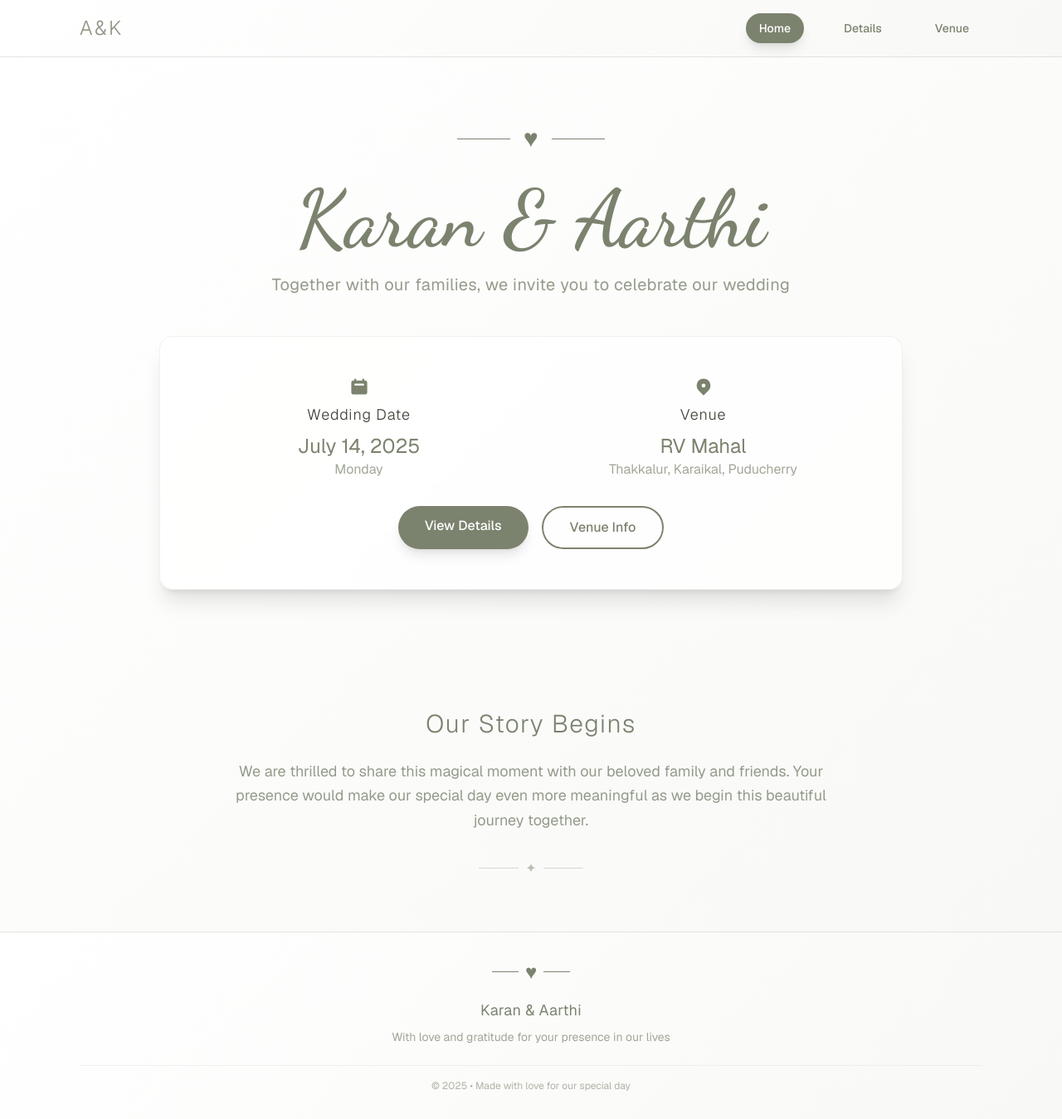
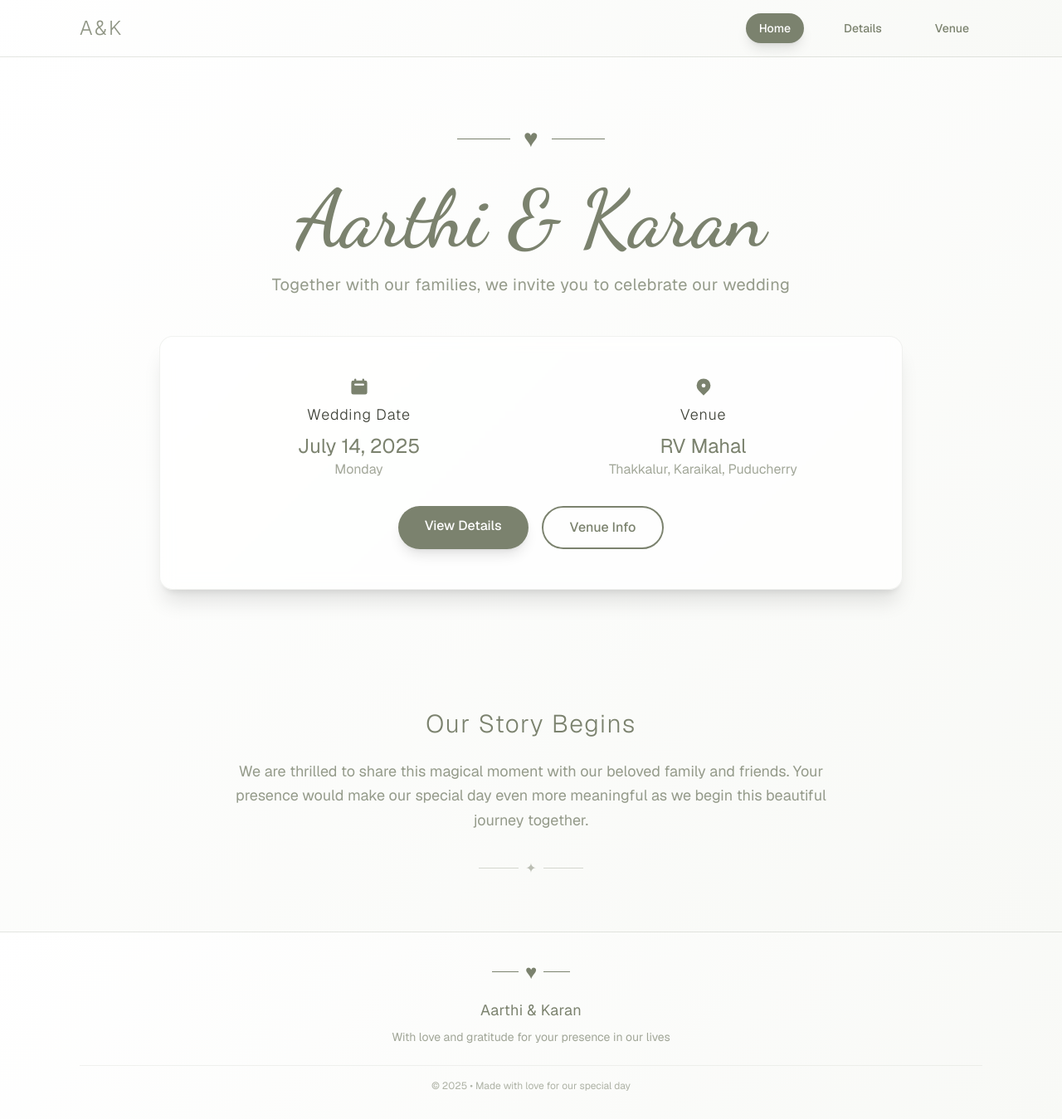
Before and after one commit to karanshetty/karan-aarthi, a Next.js app: page / in a window 1280 px wide. Shown: the whole page at 83% size. Built offline with nearby package versions, Linux system fonts and the light colour scheme.

Commit message:
name place change

```diff
--- a/src/app/page.tsx
+++ b/src/app/page.tsx
@@ -19,7 +19,7 @@ export default function Home() {
 
           {/* Main Heading */}
           <h1 className="text-5xl sm:text-7xl lg:text-8xl font-dancing-script font-semibold text-olive mb-4">
-            Karan & Aarthi
+            Aarthi & Karan
           </h1>
 
           <p className="text-lg sm:text-xl text-olive/80 wedding-subtitle mb-12">
--- a/src/components/Footer.tsx
+++ b/src/components/Footer.tsx
@@ -8,9 +8,8 @@ export default function Footer() {
             <div className="text-olive text-2xl">♥</div>
             <div className="w-8 h-px bg-olive"></div>
           </div>
-
-                    <p className="text-olive wedding-subtitle text-lg mb-2">
-            Karan & Aarthi
+          <p className="text-olive wedding-subtitle text-lg mb-2">
+            Aarthi & Karan
           </p>
 
           <p className="text-olive/70 text-sm">
--- a/src/components/SplashScreen.tsx
+++ b/src/components/SplashScreen.tsx
@@ -181,7 +181,7 @@ export default function SplashScreen({ onComplete }: SplashScreenProps) {
         {/* Names */}
         <div className="mb-8 space-y-2">
           <h1 className="font-dancing-script text-7xl md:text-8xl font-semibold text-olive-dark mb-4">
-            Karan
+          Aarthi
           </h1>
 
           <div className="font-dancing-script text-4xl text-olive-light mb-4">
@@ -189,7 +189,7 @@ export default function SplashScreen({ onComplete }: SplashScreenProps) {
           </div>
 
           <h1 className="font-dancing-script text-7xl md:text-8xl font-semibold text-olive-dark">
-            Aarthi
+          Karan
           </h1>
         </div>
 
```
Also changed, not shown: 1 other file (tests, documents, lock files or other folders).
